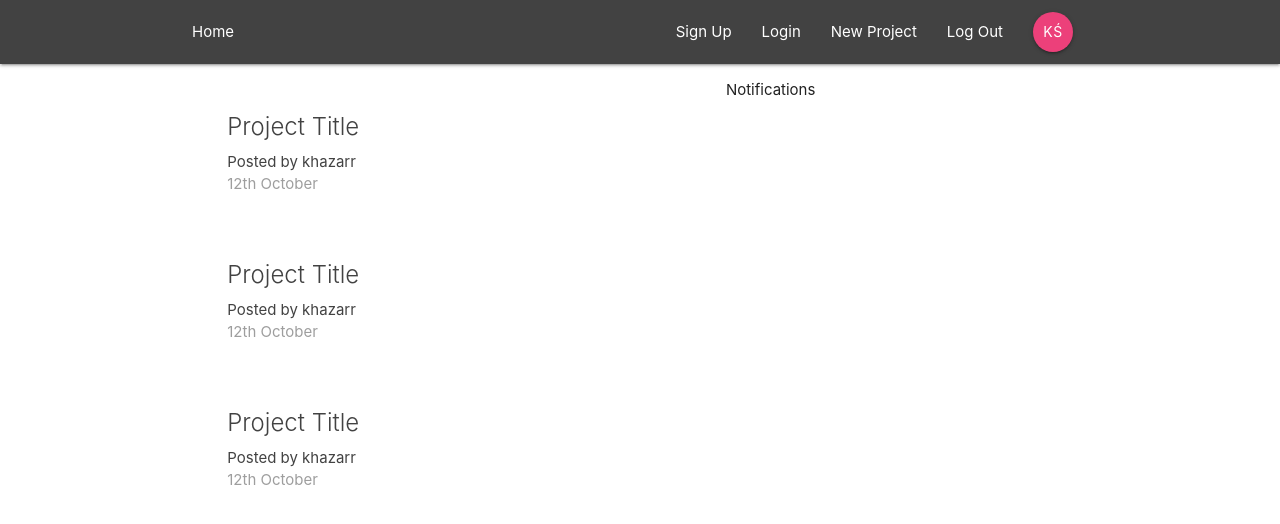
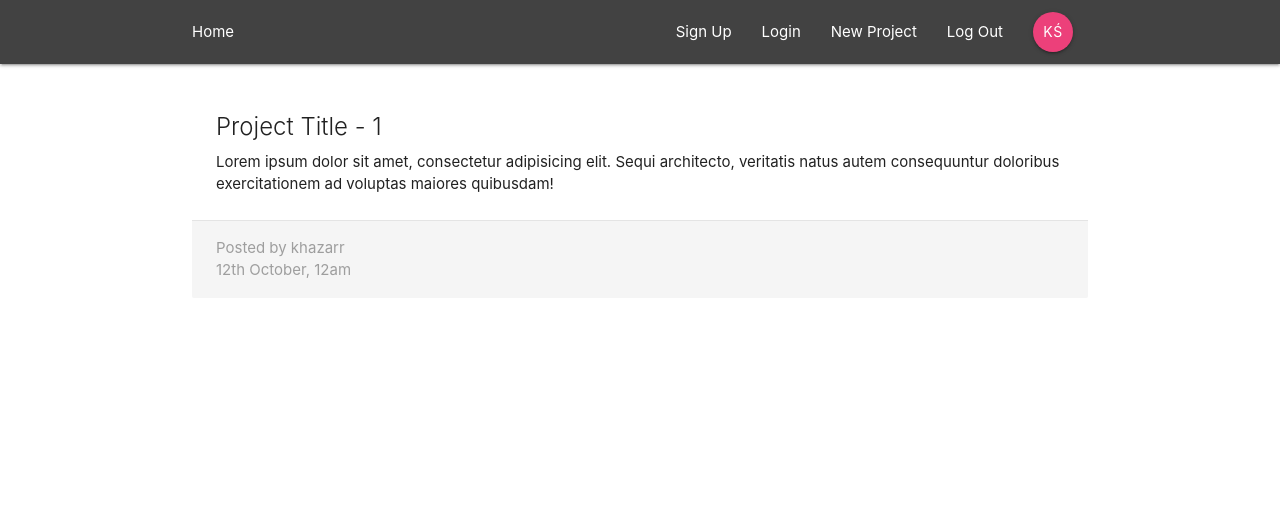
Before and after one commit to khazarr/react-redux-firebase, a React (Create React App) app: page /project/1 in a window 1280 px wide. Shown: the top 524 px of the page. Built offline with nearby package versions, Linux system fonts and the light colour scheme.

Commit message:
project details

```diff
--- a/src/App.js
+++ b/src/App.js
@@ -2,6 +2,7 @@
 import { BrowserRouter, Switch, Route } from 'react-router-dom'
 import Navbar from './components/layout/Navbar'
 import Dashboard from './components/dashboard/Dashboard'
+import ProjectDetails from './components/projects/ProjectDetails'
 
 class App extends Component {
   render () {
@@ -10,7 +11,8 @@
         <div className='App'>
           <Navbar />
           <Switch>
-            <Route path='/' component={Dashboard} />
+            <Route exact path='/' component={Dashboard} />
+            <Route path='/project/:id' component={ProjectDetails} />
           </Switch>
         </div>
       </BrowserRouter>
--- a/src/components/projects/ProjectDetails.js
+++ b/src/components/projects/ProjectDetails.js
@@ -0,0 +1,21 @@
+import React from 'react'
+
+const ProjectDetails = (props) => {
+  const id = props.match.params.id
+  return (
+    <div className='container section project-details'>
+      <div className='card z-depth-0'>
+        <div className='card-content'>
+          <span className='card-title'>Project Title - {id} </span>
+          <p>Lorem ipsum dolor sit amet, consectetur adipisicing elit. Sequi architecto, veritatis natus autem consequuntur doloribus exercitationem ad voluptas maiores quibusdam!</p>
+        </div>
+        <div className='card-action grey lighten-4 grey-text'>
+          <div>Posted by khazarr</div>
+          <div>12th October, 12am</div>
+        </div>
+      </div>
+    </div>
+  )
+}
+
+export default ProjectDetails
--- a/src/components/projects/ProjectList.js
+++ b/src/components/projects/ProjectList.js
@@ -1,29 +1,12 @@
 import React from 'react'
+import ProjectSummary from './ProjectSummary'
 
 const ProjectList = () => {
   return (
     <div className='project-list section'>
-      <div className='card z-depth-0 project-summary'>
-        <div className='card-content grey-text text-darken-3'>
-          <span className='card-title'>Project Title</span>
-          <p>Posted by khazarr</p>
-          <p className='grey-text'>12th October</p>
-        </div>
-      </div>
-      <div className='card z-depth-0 project-summary'>
-        <div className='card-content grey-text text-darken-3'>
-          <span className='card-title'>Project Title</span>
-          <p>Posted by khazarr</p>
-          <p className='grey-text'>12th October</p>
-        </div>
-      </div>
-      <div className='card z-depth-0 project-summary'>
-        <div className='card-content grey-text text-darken-3'>
-          <span className='card-title'>Project Title</span>
-          <p>Posted by khazarr</p>
-          <p className='grey-text'>12th October</p>
-        </div>
-      </div>
+      <ProjectSummary />
+      <ProjectSummary />
+      <ProjectSummary />
     </div>
   )
 }
--- /dev/null
+++ b/src/components/projects/ProjectSummary.js
@@ -0,0 +1,15 @@
+import React from 'react'
+
+const ProjectSummary = () => {
+  return (
+    <div className='card z-depth-0 project-summary'>
+      <div className='card-content grey-text text-darken-3'>
+        <span className='card-title'>Project Title</span>
+        <p>Posted by khazarr</p>
+        <p className='grey-text'>12th October</p>
+      </div>
+    </div>
+  )
+}
+
+export default ProjectSummary
```
